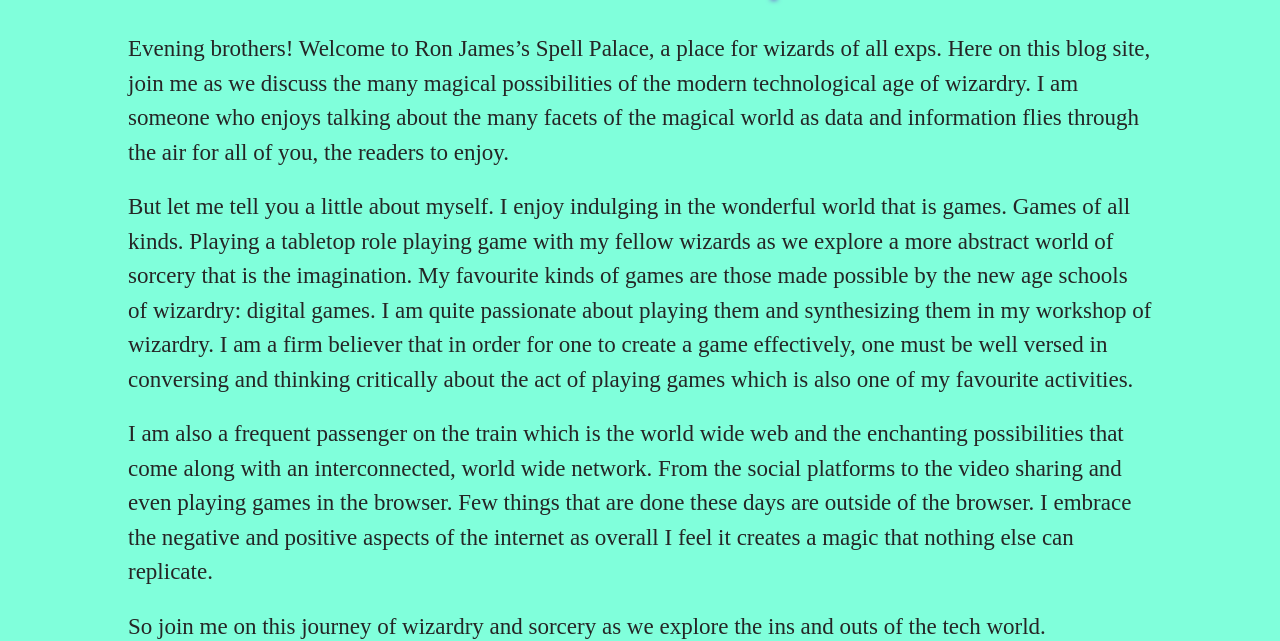
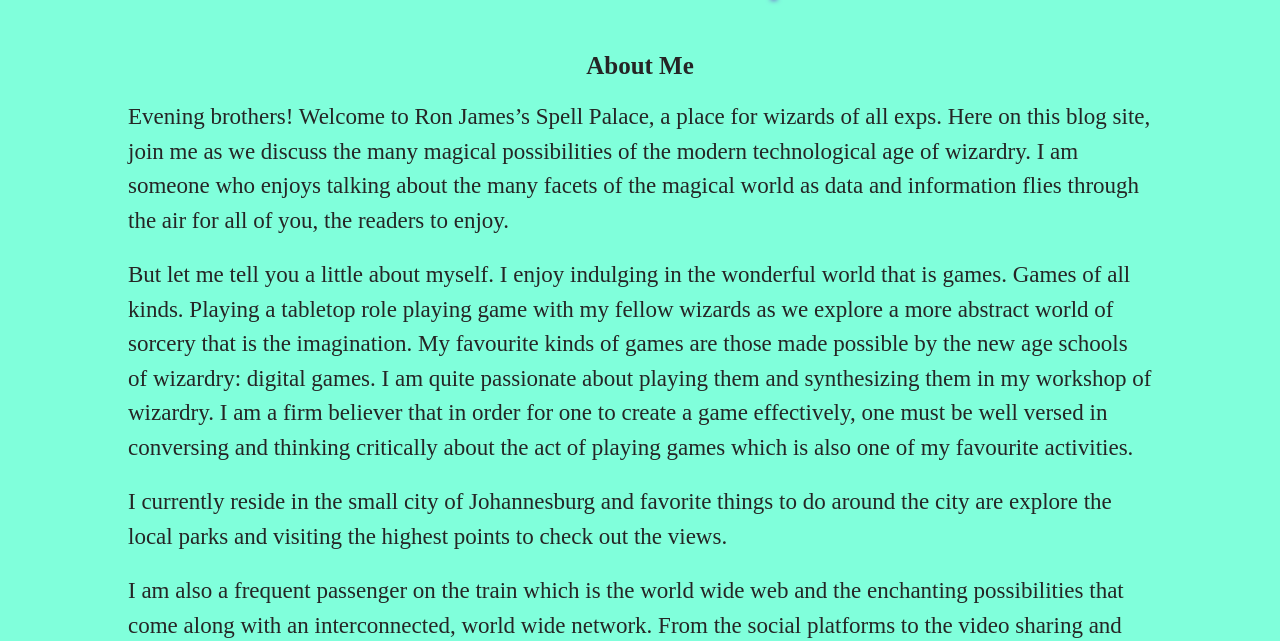
Before and after one commit to JamesTheron36/WSOA3028A_1901870, a plain HTML site: page index.html in a window 1280 px wide. Shown: the part 159-800 px from the top of the page. Drawn offline with Linux system fonts and the light colour scheme.

Commit message:
final commit

```diff
--- a/index.html
+++ b/index.html
@@ -53,13 +53,16 @@
 </header>
 
 <section class = "aboutme">
+	<h2>About Me</h2>
 	<p>
 		Evening brothers! Welcome to Ron James’s Spell Palace, a place for wizards of all exps. Here on this blog site, join me as we discuss the many magical possibilities of the modern technological age of wizardry. I am someone who enjoys talking about the many facets of the magical world as data and information flies through the air for all of you, the readers to enjoy.
 	</p>
 	<p>
 		But let me tell you a little about myself. I enjoy indulging in the wonderful world that is games. Games of all kinds. Playing a tabletop role playing game with my fellow wizards as we explore a more abstract world of sorcery that is the imagination. My favourite kinds of games are those made possible by the new age schools of wizardry: digital games. I am quite passionate about playing them and synthesizing them in my workshop of wizardry. I am a firm believer that in order for one to create a game effectively, one must be well versed in conversing and thinking critically about the act of playing games which is also one of my favourite activities.
 	</p>
-
+	<p>
+		I currently reside in the small city of Johannesburg and favorite things to do around the city are explore the local parks and visiting the highest points to check out the views.
+	</p>
 	<p>
 		I am also a frequent passenger on the train which is the world wide web and the enchanting possibilities that come along with an interconnected, world wide network. From the social platforms to the video sharing and even playing games in the browser. Few things that are done these days are outside of the browser. I embrace the negative and positive aspects of the internet as overall I feel it creates a magic that nothing else can replicate.
 	</p>
--- a/style.css
+++ b/style.css
@@ -51,6 +51,14 @@ p{
   color: #252525;
 }
 
+.aboutme h2{
+  padding: 20px 10px;
+  color: #252525;
+  text-align: center;
+  display: block;
+  font-size: 25px;
+  font-weight: bold;
+}
 .blog p{
 	text-align: left;
   display: flex;
```
